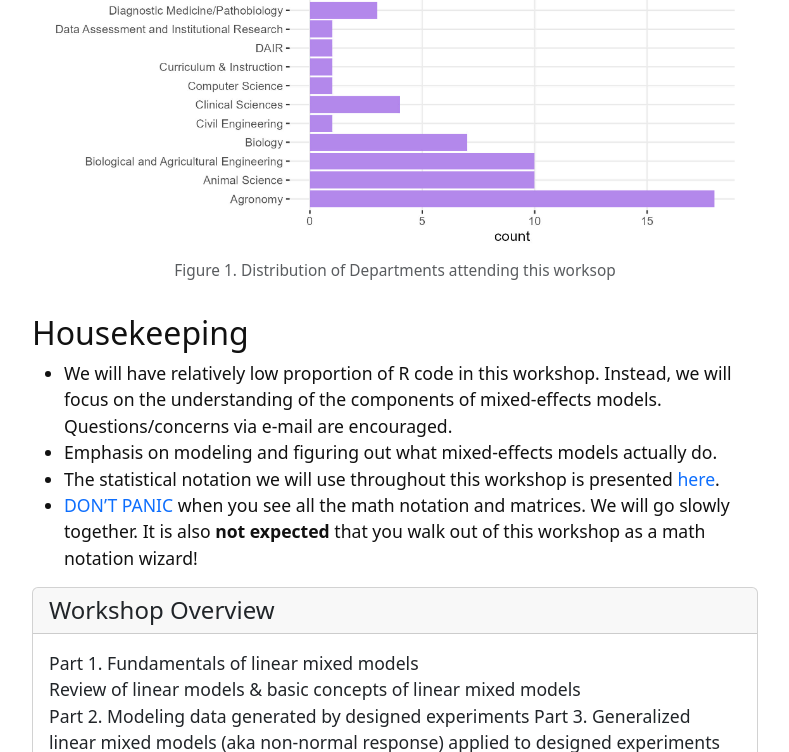
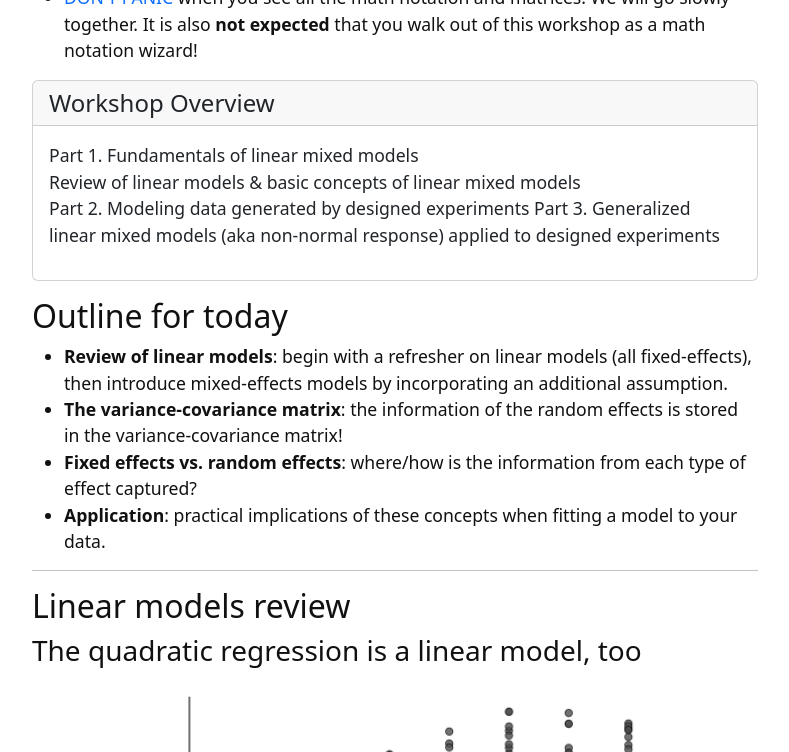
Before and after one commit to k-state-id3a/mixed-models-fall26, a Jekyll site: the page built from content/1-intro.md, in a window 1280 px wide and 900 px high, scrolled down 1224 px, cut to the strip 0-752 px from the top of the window. Shown: the whole strip, without its empty margins (245-1034 px from the left). Built offline with Jekyll 4.4.1, drawn with Linux system fonts in a browser that asks for light colours; formulas are drawn with MathJax 3.

Commit message:
code general

```diff
--- a/content/1-intro.md
+++ b/content/1-intro.md
@@ -34,8 +34,6 @@ topics: Linear models review; Fixed effects vs. random effects
 
 - About us: [Josefina](https://jlacasa.github.io/) and [Claudio](https://www.linkedin.com/in/claudio-dias-da-silva-jr-906432b9/).
 - About you.
-
-{% include figure.html img="day1/attendees.jpg" alt="Attendees counts" caption="Figure 1. Distribution of Departments attending this worksop" width="100%" id = "attendees" %}
 
 ## Housekeeping
 
```
